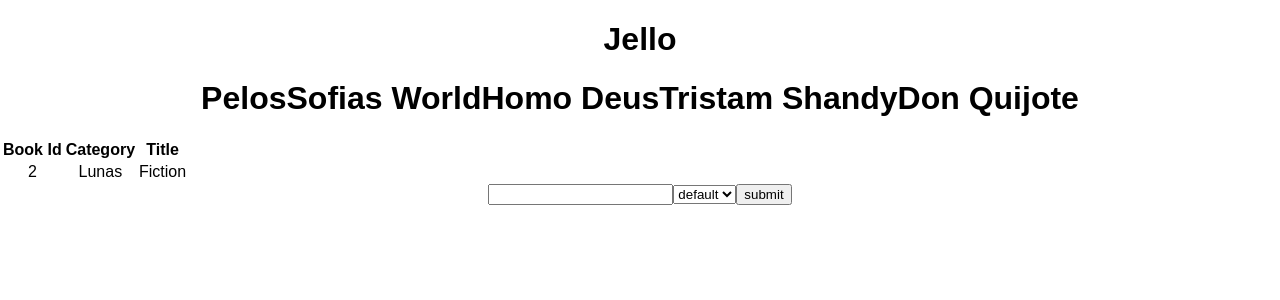
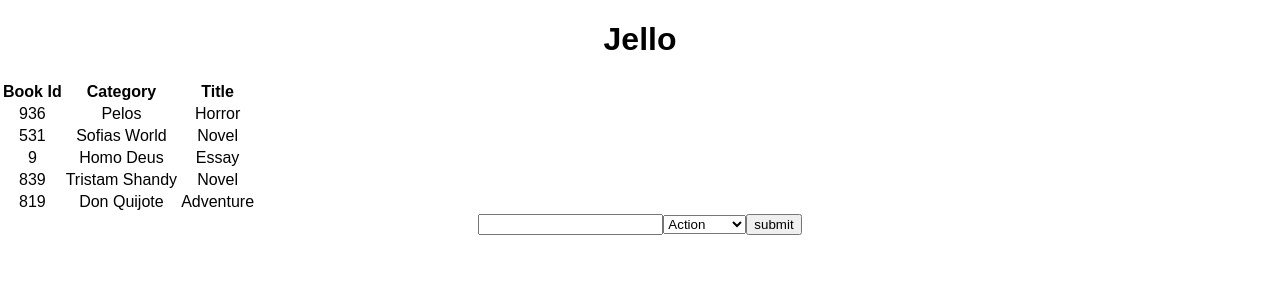
Before and after one commit to alexawesomecode/awesome-bookstore-app, a React (Create React App) app: page / in a window 1280 px wide. Shown: the top 300 px of the page. Built offline with nearby package versions, Linux system fonts and the light colour scheme.

Commit message:
created book component for displaying table

```diff
--- a/src/components/Book.js
+++ b/src/components/Book.js
@@ -2,19 +2,21 @@
 
 const Books = (props) => {
 
-    const { bookItem } = props;
+    const { id, title, category } = props;
     return (
         <tr className="bookitem">
             <td>
-                23
+                {id}
              </td>
              <td>
-                pepito
+                {title}
              </td>
              <td>
-                fiction
+                {category}
              </td>
         </tr>
 
     )
 }
+
+export default Books;
--- a/src/components/BookList.js
+++ b/src/components/BookList.js
@@ -1,5 +1,5 @@
 import React from 'react';
-
+import Book from './Book'
 export class BookList extends React.Component {
 
 
@@ -9,18 +9,18 @@
         return (
 
             <div className="booklist">
-                   <h1> { books.map(elem => ( elem.title )) } </h1>
+
                 <table>
                     <tr>
                         <th>Book Id</th>
                         <th>Category</th>
                         <th>Title</th>
                     </tr>
-                    <tr>
-                        <td>2</td>
-                        <td>Lunas</td>
-                        <td>Fiction</td>
-                    </tr>
+                    {books.map((elem,i) => {
+
+                        return <Book key={i} title={elem.title} category={elem.category} id={elem.id} />
+
+                    })}
                 </table>
             </div>
 
--- a/src/components/BooksForm.js
+++ b/src/components/BooksForm.js
@@ -12,7 +12,12 @@
             <form>
             <input type="text" />
             <select>
-                <option>default</option>
+        {categories.map(elem => {
+
+            return <option> {elem} </option>
+
+
+        })}
             </select>
             <input type="submit" value="submit"/>
             </form>
```
